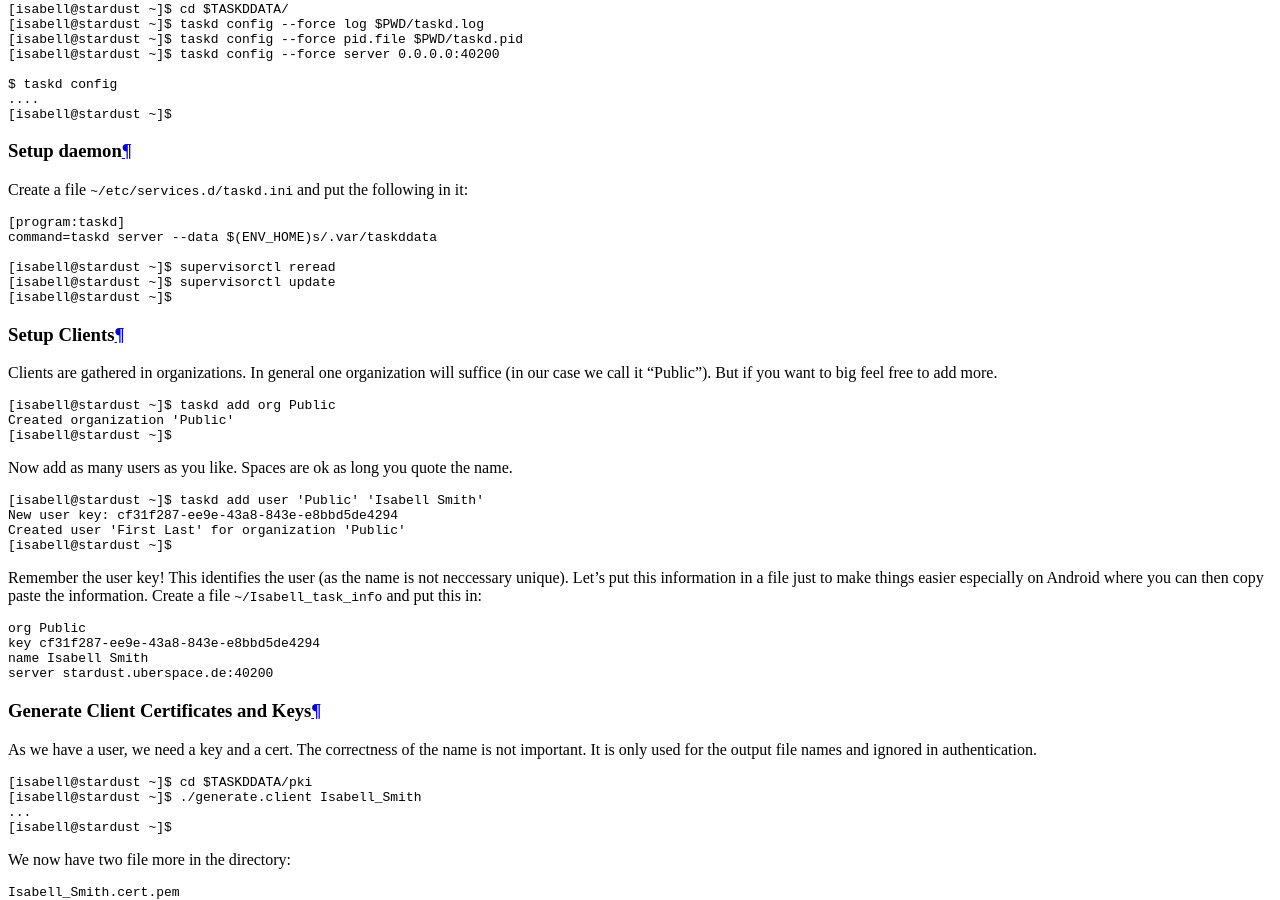
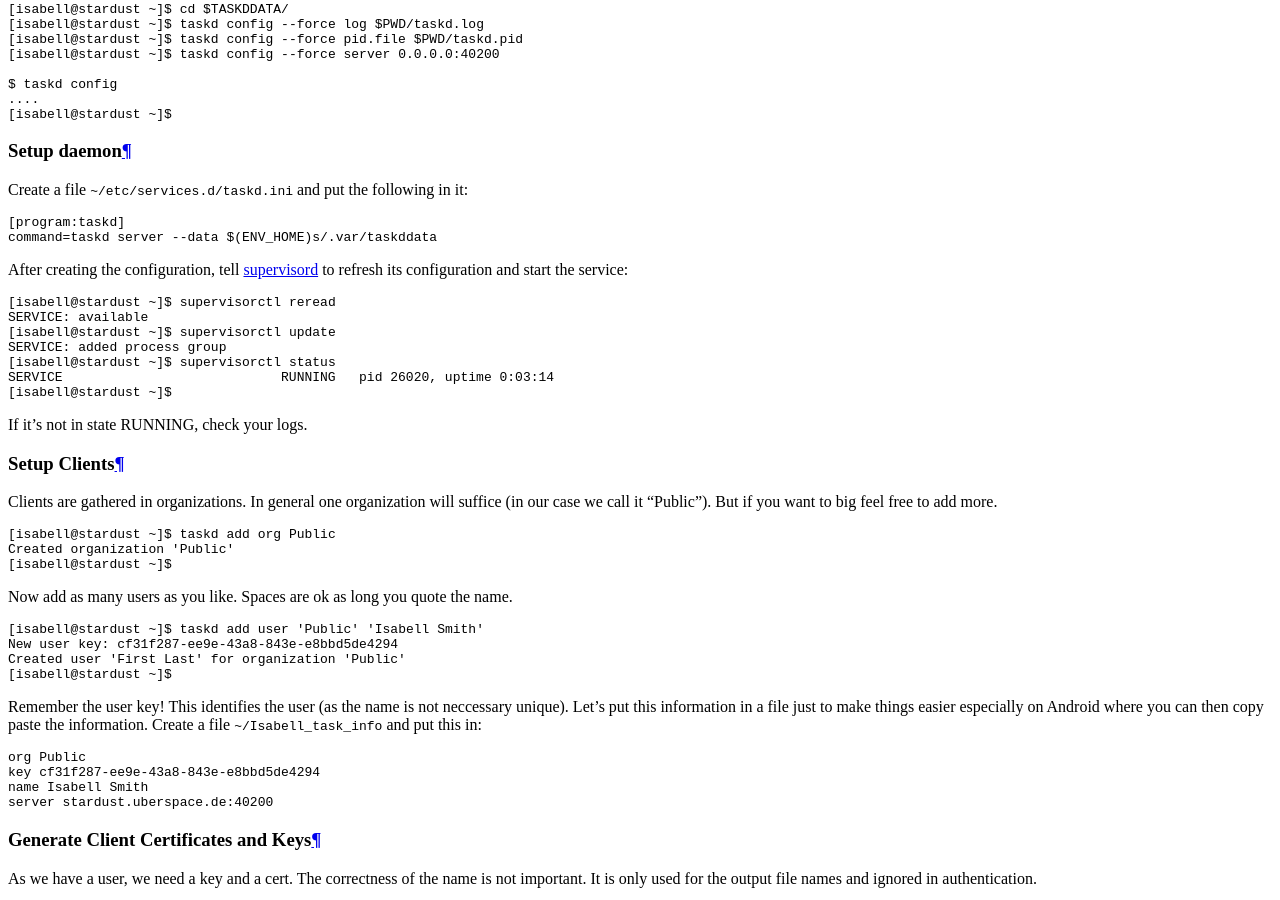
Before and after one commit to Uberspace/lab, a Sphinx documentation site: the page built from source/guide_taskd.rst, in a window 1280 px wide and 900 px high, scrolled down 5183 px. Built offline with Sphinx 7.4.7 and the Read the Docs theme 2.0.0, drawn with Linux system fonts in a browser that asks for light colours.

Commit message:
[taskd] fix supervisord snippet

```diff
--- a/source/guide_taskd.rst
+++ b/source/guide_taskd.rst
@@ -211,10 +211,9 @@ Create a file ``~/etc/services.d/taskd.ini`` and put the following in it:
   [program:taskd]
   command=taskd server --data $(ENV_HOME)s/.var/taskddata
 
-  [isabell@stardust ~]$ supervisorctl reread
-  [isabell@stardust ~]$ supervisorctl update
-  [isabell@stardust ~]$
+.. include:: includes/supervisord.rst
 
+If it's not in state RUNNING, check your logs.
 
 Setup Clients
 -------------------------------------
```
